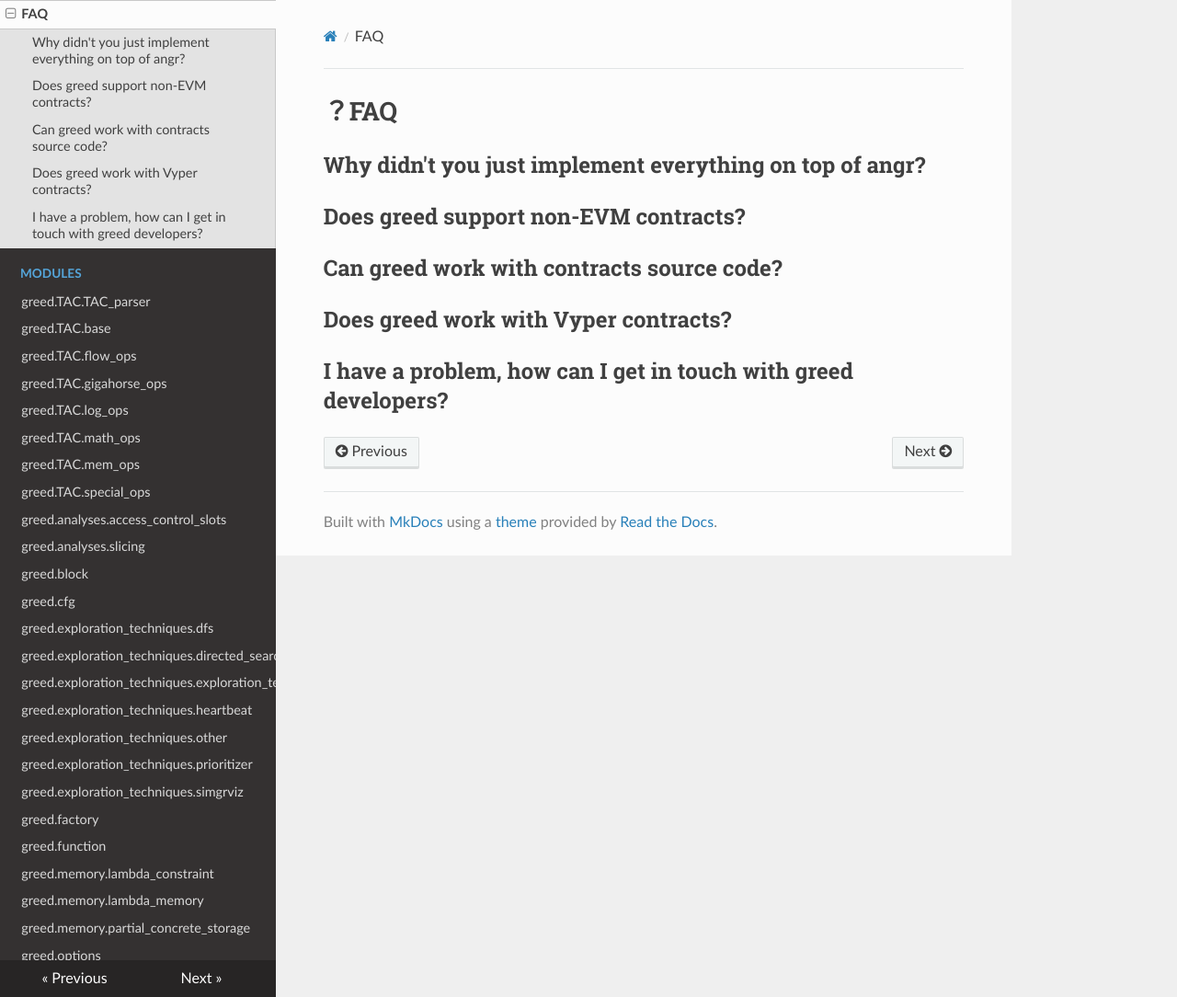
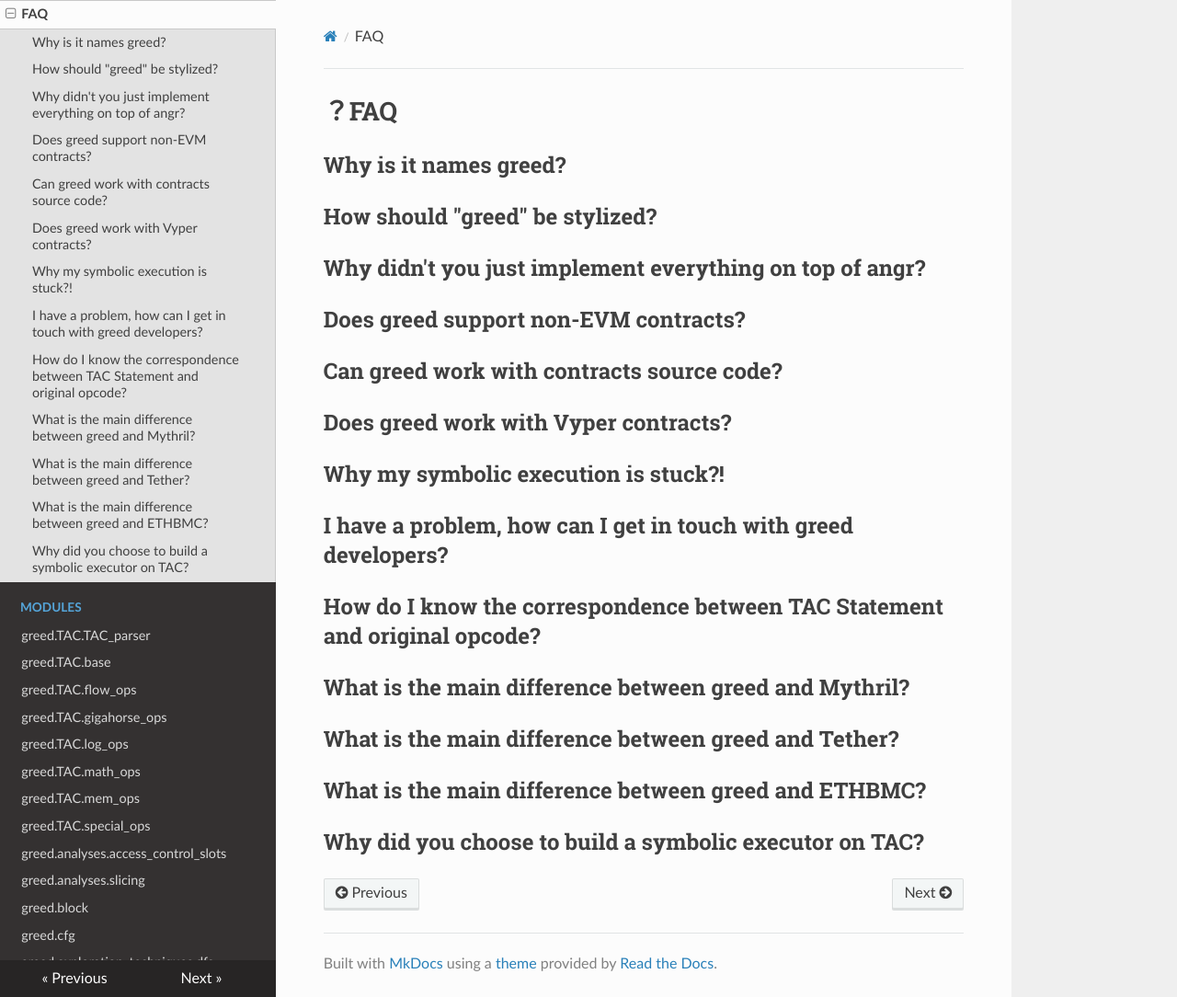
Before and after one commit to ucsb-seclab/greed, an MkDocs documentation site: the page built from docs/docs/faq.md, in a window 1280 px wide and 1084 px high. Shown: the whole window at 92% size. Built offline with MkDocs 1.6.1, drawn with Linux system fonts in a browser that asks for light colours; nearby versions of some CDN libraries; some of the changed lines change nothing that is shown.

Commit message:
example 1 done
Signed-off-by: degrigis <degrigis@ucsb.edu>

````diff
--- a/docs/docs/examples.md
+++ b/docs/docs/examples.md
@@ -0,0 +1,154 @@
+# 🐣 Examples
+
+## (1) Reaching an arbitrary CALL statement
+
+In this example, we show how to automatically synthetize the `CALLDATA` to reach an arbitrary `CALL` statement in an unverified contract `0x204Db9Ca00912c0F9e6380342113f6A0147E6f8C` on chain.
+This example demonstrates the usage of some of the greed APIs and how to use them to accomplish the task.
+
+First, you should download the [contract bytecode](https://library.dedaub.com/ethereum/address/0x204db9ca00912c0f9e6380342113f6a0147e6f8c/bytecode) and place it in a `contract.hex` file:
+
+```bash
+degrigis@tati:~/contracts/0x204Db9Ca00912c0F9e6380342113f6A0147E6f8C$ cat contract.hex
+0x6080604052600436106100595760003560e...
+```
+
+Then, use our script `analyze_hex.sh` (shipped with greed) to run Gigahorse against it:
+( the script is in the `/greed/resources/` folder)
+
+```bash
+degrigis@tati:~/contracts/0x204Db9Ca00912c0F9e6380342113f6A0147E6f8C$ analyze_hex.sh --file ./contract.hex
+```
+
+This will produce many artifacts in the current folder:
+
+```bash
+degrigis@tati:~/contracts/0x204Db9Ca00912c0F9e6380342113f6A0147E6f8C$ ls -l
+degrigis@tati:~/projects/greed-examples/contracts/0x204Db9Ca00912c0F9e6380342113f6A0147E6f8C$ ls -l
+total 872
+-rw-rw-r-- 1 degrigis degrigis    934 Dec 19 10:55 ActualReturnArgs.csv
+-rw-rw-r-- 1 degrigis degrigis      2 Dec 19 10:55 AllCALLsClassified.csv
+-rw-rw-r-- 1 degrigis degrigis     23 Dec 19 10:55 Analytics_ArrayCopy.csv
+-rw-rw-r-- 1 degrigis degrigis     12 Dec 19 10:55 Analytics_ArrayHasTwoElementLengths.csv
+-rw-rw-r-- 1 degrigis degrigis      0 Dec 19 10:55 Analytics_BlockHasNoTACBlock.csv
+-rw-rw-r-- 1 degrigis degrigis      0 Dec 19 10:55 Analytics_BlockInMultipleFunctions.csv
+-rw-rw-r-- 1 degrigis degrigis      0 Dec 19 10:55 Analytics_BlockInNoFunctions.csv
+-rw-rw-r-- 1 degrigis degrigis      0 Dec 19 10:55 Analytics_BlockIsEmpty.csv
+[ ... ]
+```
+
+Now, we have everything we need to start using greed! This is the analysis script to automatically generate the
+`CALLDATA` needed to reach the target `CALL` statement (follow the comments).
+
+```python
+import logging
+
+from greed import Project, options
+from greed.exploration_techniques import ExplorationTechnique, DirectedSearch, HeartBeat, Prioritizer, DFS
+from greed.utils.extra import gen_exec_id
+from greed.solver.shortcuts import *
+
+LOGGING_FORMAT = "%(levelname)s | %(message)s"
+logging.basicConfig(level=logging.INFO, format=LOGGING_FORMAT)
+log = logging.getLogger("example")
+log.setLevel(logging.INFO)
+
+def config_greed():
+    options.WEB3_PROVIDER = 'http://0.0.0.0:8545' # your web3 RPC node.
+    options.GREEDY_SHA = True
+    options.LAZY_SOLVES = False
+    options.STATE_INSPECT = True
+    options.MAX_SHA_SIZE = 300
+    options.OPTIMISTIC_CALL_RESULTS = True
+    options.DEFAULT_EXTCODESIZE = True
+    options.DEFAULT_CREATE2_RESULT_ADDRESS = True
+    options.DEFAULT_CREATE_RESULT_ADDRESS = True
+    options.MATH_CONCRETIZE_SYMBOLIC_EXP_EXP = True
+    options.MATH_CONCRETIZE_SYMBOLIC_EXP_BASE = True
+
+def main():
+
+    config_greed()
+
+    block_ref = 16489409
+    call_pc = "0x1f7"
+
+    # Create the greed project
+    proj = Project(target_dir="./contracts/0x204Db9Ca00912c0F9e6380342113f6A0147E6f8C/")
+
+    # We want to reach this call statement
+    call_stmt = proj.statement_at[call_pc]
+
+    # Get information about the block to concretize the block context
+    block_info = proj.w3.eth.get_block(block_ref)
+
+    # Create the initial context
+    init_ctx = {
+                "CALLER": "0x6b6Ae9eDA977833B379f4b49655124b4e5c64086",
+                "ORIGIN": "0x6b6Ae9eDA977833B379f4b49655124b4e5c64086",
+                "ADDRESS": "0x204Db9Ca00912c0F9e6380342113f6A0147E6f8C",
+                "NUMBER": block_info.number,
+                "DIFFICULTY": block_info["totalDifficulty"],
+                "TIMESTAMP": block_info["timestamp"]
+                }
+
+    # Generate a new execution id
+    xid = gen_exec_id()
+
+    # Create the entry state
+    entry_state = proj.factory.entry_state(
+                                        xid=xid,
+                                        init_ctx=init_ctx,
+                                        max_calldatasize=2048,
+                                        partial_concrete_storage=True
+                                        )
+
+    # Setting up the simulation manager!
+    simgr = proj.factory.simgr(entry_state=entry_state)
+
+    # Enabling directed symbolic execution
+    directed_search = DirectedSearch(call_stmt)
+    simgr.use_technique(directed_search)
+
+    # Together with the prioritizer, this technique will prioritize states that are closer to the target
+    prioritizer = Prioritizer(scoring_function=lambda s: -s.globals['directed_search_distance'])
+    simgr.use_technique(prioritizer)
+
+    # Some nice output :)
+    heartbeat = HeartBeat(beat_interval=1, show_op=True)
+    simgr.use_technique(heartbeat)
+
+    print(f"  Symbolically executing...")
+
+    while True:
+        try:
+            # Run the simulation manager until we reach the call statement
+            simgr.run(find=lambda s: s.curr_stmt.id == call_stmt.id)
+        except Exception as e:
+            print(e)
+            continue
+
+        # Found a state at the call statement!
+        if len(simgr.found) == 1:
+            print(f"   ✅ Found state for {call_stmt.__internal_name__} at {call_stmt.id}!")
+            state = simgr.one_found
+
+            # Get a solution for the calldata, this is the value that we should pass to
+            # reach the call statement!
+            calldata_sol = state.solver.eval_memory(state.calldata, length=BVV(1024, 256))
+            print(f"   📥 Calldata: {calldata_sol}")
+            break
+
+        elif len(simgr.found) == 0:
+            # if we are here, it is not possible to reach the call statement given
+            # the current context
+            print(f"   ❌ No state found for {call_stmt.__internal_name__} at {call_stmt.id}!")
+            break
+
+if __name__ == "__main__":
+    main()
+
+```
+
+
+
+## (2) Multi-transactions analysis
--- a/docs/docs/faq.md
+++ b/docs/docs/faq.md
@@ -1,6 +1,13 @@
 
 
 # ？FAQ
+
+
+## Why is it names greed?
+
+
+## How should "greed" be stylized?
+
 
 ## Why didn't you just implement everything on top of angr?
 
@@ -13,6 +20,23 @@
 
 ## Does greed work with Vyper contracts?
 
+## Why my symbolic execution is stuck?!
 
 
 ## I have a problem, how can I get in touch with greed developers?
+
+
+## How do I know the correspondence between TAC Statement and original opcode?
+
+
+## What is the main difference between greed and Mythril?
+
+
+## What is the main difference between greed and Tether?
+
+
+## What is the main difference between greed and ETHBMC?
+
+
+
+## Why did you choose to build a symbolic executor on TAC?
````
